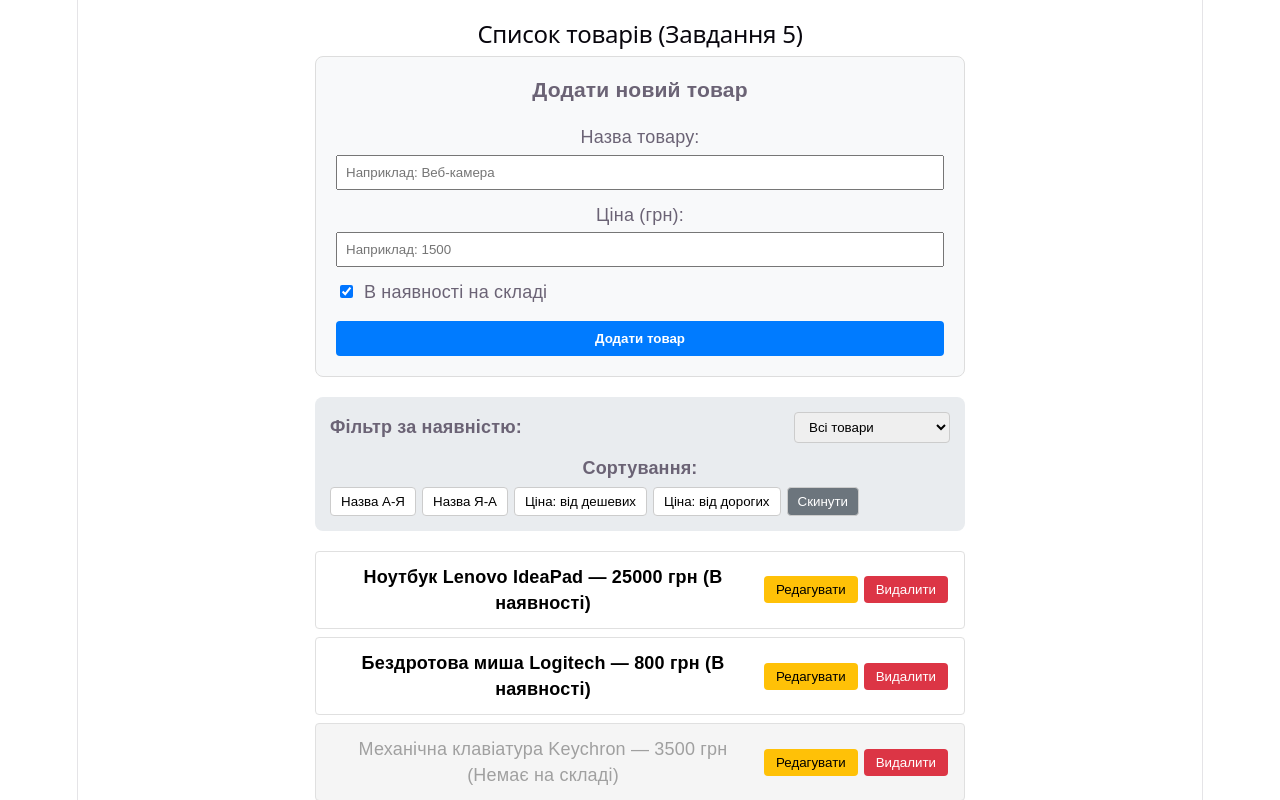
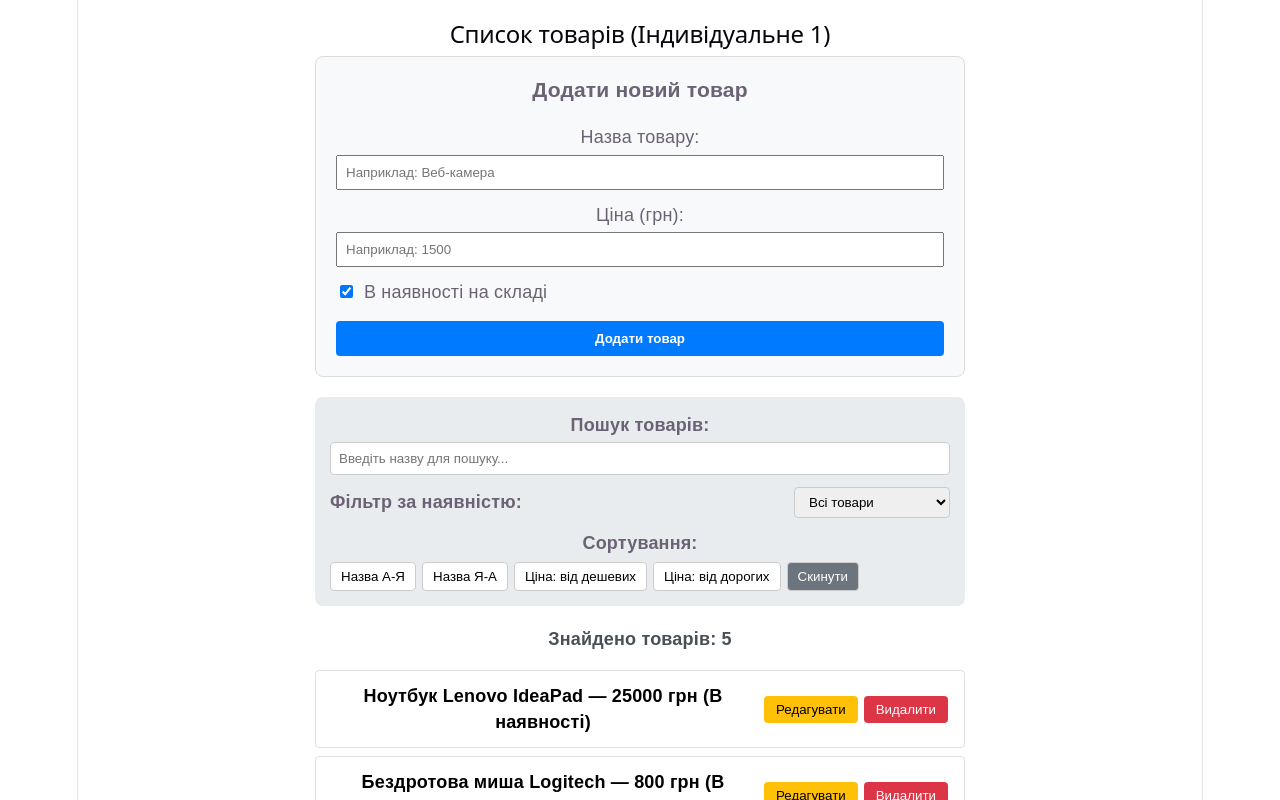
Before and after one commit to Madamada2026/Laboratorna-6, a React (Vite) app: page / in a window 1280 px wide. Shown: the top 800 px of the page. Built offline with nearby package versions, Linux system fonts and the light colour scheme.

Commit message:
feat: complete individual task 1 - real-time search implementation

```diff
--- a/src/ProductList.jsx
+++ b/src/ProductList.jsx
@@ -1,7 +1,6 @@
 import React, { useState } from 'react';
 
 function ProductList() {
-  // Початковий список товарів у стані
   const [products, setProducts] = useState([
     { id: 1, name: 'Ноутбук Lenovo IdeaPad', price: 25000, inStock: true },
     { id: 2, name: 'Бездротова миша Logitech', price: 800, inStock: true },
@@ -10,23 +9,22 @@ function ProductList() {
     { id: 5, name: 'Навушники Sony WH-1000XM4', price: 11000, inStock: false }
   ]);
 
-  // Стан для форми додавання нового товару
   const [name, setName] = useState('');
   const [price, setPrice] = useState('');
   const [inStock, setInStock] = useState(true);
   const [error, setError] = useState('');
 
-  // Стан для inline-редагування
   const [editingId, setEditingId] = useState(null);
   const [editName, setEditName] = useState('');
   const [editPrice, setEditPrice] = useState('');
   const [editInStock, setEditInStock] = useState(true);
 
-  // Стан для фільтрації та сортування (Завдання 5)
-  const [filterStatus, setFilterStatus] = useState('all'); // 'all', 'inStock', 'outOfStock'
-  const [sortOption, setSortOption] = useState('default'); // 'default', 'name-asc', 'name-desc', 'price-asc', 'price-desc'
+  const [filterStatus, setFilterStatus] = useState('all');
+  const [sortOption, setSortOption] = useState('default');
 
-  // Додавання нового товару
+  // Стан для пошуку в реальному часі (Індивідуальне завдання 1)
+  const [searchQuery, setSearchQuery] = useState('');
+
   const handleAddProduct = (e) => {
     e.preventDefault();
 
@@ -55,7 +53,6 @@ function ProductList() {
     setError('');
   };
 
-  // Видалення товару
   const handleDeleteProduct = (id, productName) => {
     const isConfirmed = window.confirm(`Ви дійсно бажаєте видалити товар "${productName}"?`);
     if (isConfirmed) {
@@ -63,7 +60,6 @@ function ProductList() {
     }
   };
 
-  // Редагування товару
   const handleStartEdit = (product) => {
     setEditingId(product.id);
     setEditName(product.name);
@@ -97,25 +93,33 @@ function ProductList() {
     setEditingId(null);
   };
 
-  // 1. Фільтрація списку товарів (створення проміжного масиву)
+  // 1. Фільтрація за пошуковим запитом та за наявністю
   const filteredProducts = products.filter((product) => {
-    if (filterStatus === 'inStock') return product.inStock;
-    if (filterStatus === 'outOfStock') return !product.inStock;
-    return true; // 'all'
+    // Пошук у реальному часі (регістронезалежний)
+    const matchesSearch = product.name
+      .toLowerCase()
+      .includes(searchQuery.toLowerCase().trim());
+
+    // Фільтр за наявністю
+    let matchesStatus = true;
+    if (filterStatus === 'inStock') matchesStatus = product.inStock;
+    if (filterStatus === 'outOfStock') matchesStatus = !product.inStock;
+
+    return matchesSearch && matchesStatus;
   });
 
-  // 2. Сортування на копії масиву (spread operator для запобігання мутації стану)
+  // 2. Сортування на копії масиву
   const sortedProducts = [...filteredProducts].sort((a, b) => {
     if (sortOption === 'name-asc') return a.name.localeCompare(b.name);
     if (sortOption === 'name-desc') return b.name.localeCompare(a.name);
     if (sortOption === 'price-asc') return a.price - b.price;
     if (sortOption === 'price-desc') return b.price - a.price;
-    return 0; // 'default'
+    return 0;
   });
 
   return (
     <div style={{ maxWidth: '650px', margin: '20px auto', fontFamily: 'Arial, sans-serif' }}>
-      <h2 style={{ textAlign: 'center' }}>Список товарів (Завдання 5)</h2>
+      <h2 style={{ textAlign: 'center' }}>Список товарів (Індивідуальне 1)</h2>
 
       {/* Форма додавання нового товару */}
       <form
@@ -183,7 +187,7 @@ function ProductList() {
         </button>
       </form>
 
-      {/* Елементи управління для Фільтрації та Сортування */}
+      {/* Пошук, Фільтрація та Сортування */}
       <div
         style={{
           backgroundColor: '#e9ecef',
@@ -195,6 +199,20 @@ function ProductList() {
           gap: '12px'
         }}
       >
+        {/* Контрольований input для пошуку */}
+        <div>
+          <label style={{ fontWeight: 'bold', display: 'block', marginBottom: '4px' }}>
+            Пошук товарів:
+          </label>
+          <input
+            type="text"
+            value={searchQuery}
+            onChange={(e) => setSearchQuery(e.target.value)}
+            placeholder="Введіть назву для пошуку..."
+            style={{ width: '100%', padding: '8px', boxSizing: 'border-box', borderRadius: '4px', border: '1px solid #ccc' }}
+          />
+        </div>
+
         <div style={{ display: 'flex', alignItems: 'center', justifyContent: 'space-between' }}>
           <label htmlFor="filterStatus" style={{ fontWeight: 'bold' }}>Фільтр за наявністю:</label>
           <select
@@ -246,7 +264,18 @@ function ProductList() {
         </div>
       </div>
 
-      {/* Список відфільтрованих та відсортованих товарів */}
+      {/* Індикатор кількості результатів */}
+      <div style={{ marginBottom: '10px', fontWeight: 'bold', color: '#495057' }}>
+        Знайдено товарів: {sortedProducts.length}
+      </div>
+
+      {/* Повідомлення, якщо нічого не знайдено */}
+      {sortedProducts.length === 0 ? (
+        <div style={{ textAlign: 'center', padding: '20px', backgroundColor: '#fff3cd', color: '#856404', borderRadius: '4px', border: '1px solid #ffeeba' }}>
+          За вашим запитом товарів не знайдено.
+        </div>
+      ) : (
+        /* Список товарів */
         <ul style={{ listStyleType: 'none', padding: 0 }}>
           {sortedProducts.map((product) => {
             const isEditing = editingId === product.id;
@@ -346,6 +375,7 @@ function ProductList() {
             );
           })}
         </ul>
+      )}
     </div>
   );
 }
```
Lines whose indentation alone changed are shown as unchanged.
